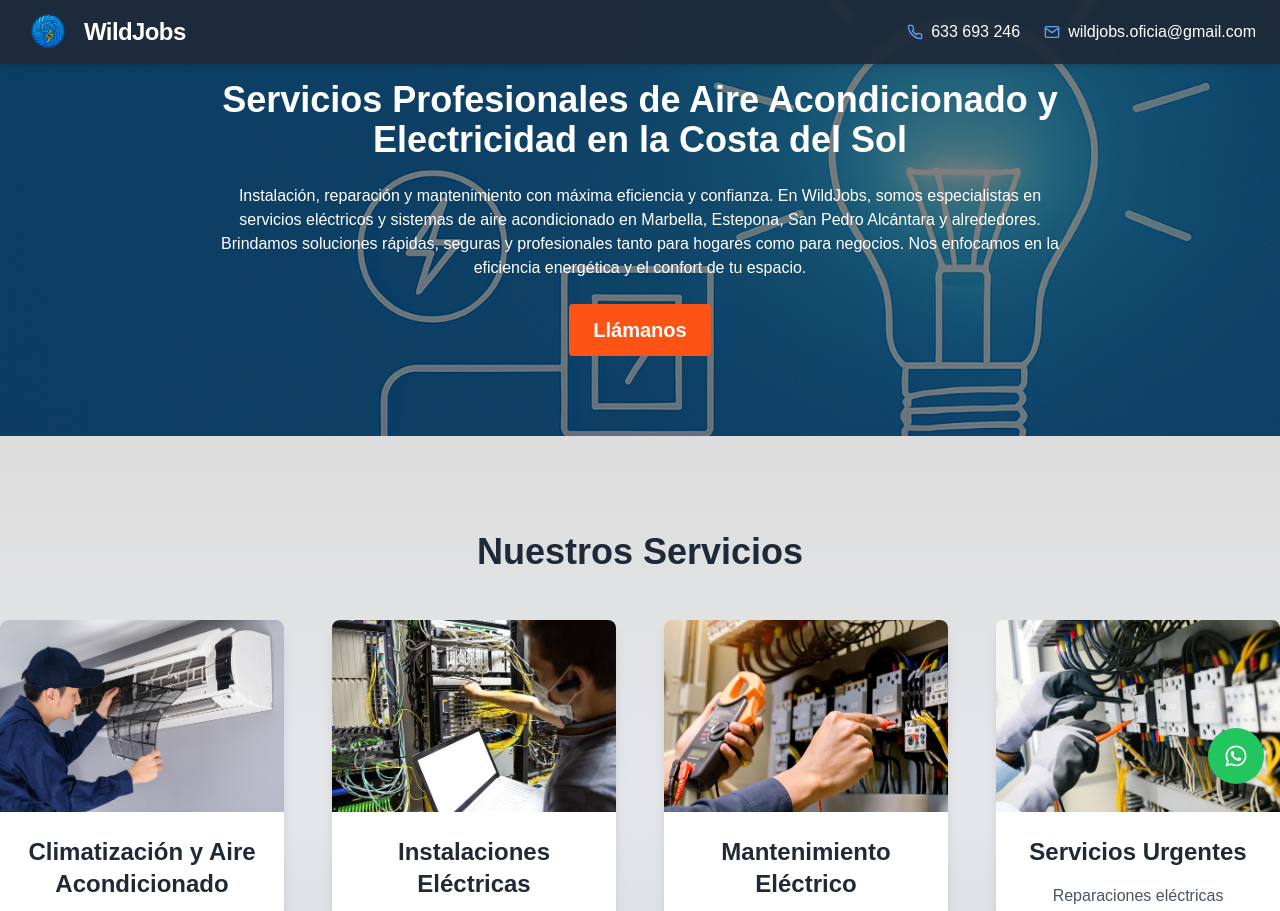
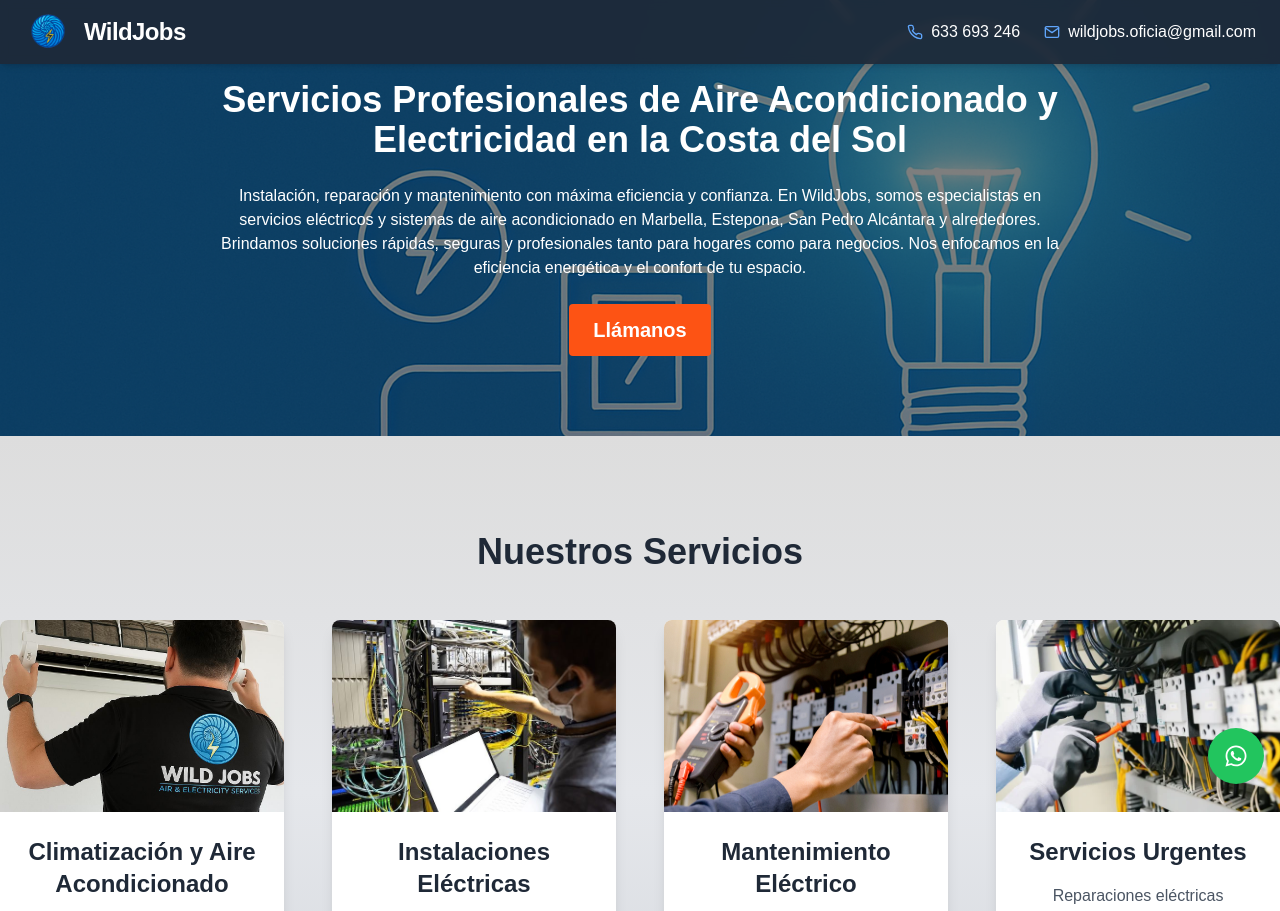
Before and after one commit to JhonKenede/wildjobs, a Next.js app: page / in a window 1280 px wide. Shown: the top 911 px of the page. Built offline with nearby package versions, Linux system fonts and the light colour scheme.

Commit message:
Modificacion servicio 1

```diff
--- a/app/components/Services.tsx
+++ b/app/components/Services.tsx
@@ -24,7 +24,7 @@ export const Services = () => {
       title: "Climatización y Aire Acondicionado",
       description:
         "Instalamos y mantenemos sistemas de aire acondicionado eficientes en la Costa del Sol. Soluciones modernas, de bajo consumo, para hogares, empresas y locales comerciales",
-      image: "/images/services/service1.jpg",
+      image: "/images/services/electricity-service.png",
     },
     {
       title: "Instalaciones Eléctricas",
```
Also changed, not shown: public/images/services/electricity-service.png (added).
